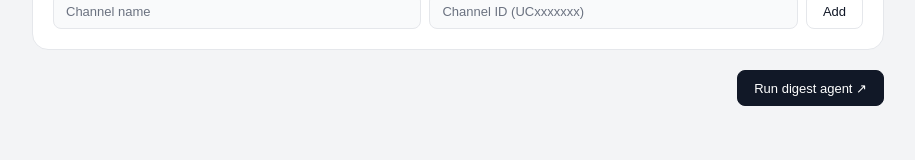
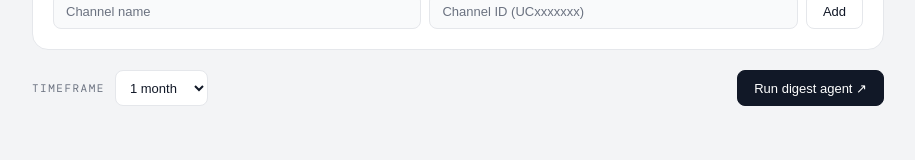
Before and after one commit to marksdean/ytdigest, a Next.js app: page / in a window 1280 px wide. Shown: the part 299-459 px from the top of the page, without its empty margins (182-1097 px from the left). Built offline with nearby package versions, Linux system fonts and the light colour scheme.

Commit message:
Added Timeframe Filtering

```diff
--- a/src/app/api/youtube/route.js
+++ b/src/app/api/youtube/route.js
@@ -25,8 +25,8 @@ export async function GET(req) {
         return NextResponse.json({ videos: [] });
     }
 
-    // Get the latest 3 videos per channel to prevent overwhelming the LLM payload
-    const entries = result.feed.entry.slice(0, 3);
+    // Get up to 15 recent videos per channel
+    const entries = result.feed.entry.slice(0, 15);
     const authorName = result.feed.author?.[0]?.name?.[0] || 'Unknown Author';
 
     const videos = entries.map(entry => {
--- a/src/app/page.js
+++ b/src/app/page.js
@@ -103,7 +103,7 @@ const INITIAL_CHANNELS = [
   { id: "UCLn-p0U5rD5q0EemikmX6_w", name: "The Keys Coach" }
 ];
 
-async function runAgent({ channels, onStatus, onVideo }) {
+async function runAgent({ channels, since, onStatus, onVideo }) {
   onStatus("Fetching real videos from YouTube RSS...", "running");
 
   let allVideos = [];
@@ -125,7 +125,24 @@ async function runAgent({ channels, onStatus, onVideo }) {
     throw new Error("Could not fetch any videos from the provided channels. Ensure IDs are correct.");
   }
 
-  allVideos = allVideos.slice(0, 12);
+  const now = new Date();
+  allVideos = allVideos.filter(v => {
+    if (since === "All time") return true;
+    const pubDate = new Date(v.publishedAt);
+    const diffDays = (now - pubDate) / (1000 * 60 * 60 * 24);
+    if (since === "24 hours") return diffDays <= 1;
+    if (since === "3 days") return diffDays <= 3;
+    if (since === "7 days") return diffDays <= 7;
+    if (since === "1 month") return diffDays <= 30;
+    if (since === "1 year") return diffDays <= 365;
+    return true;
+  });
+
+  if (allVideos.length === 0) {
+    throw new Error(`No videos found matching the "${since}" timeframe.`);
+  }
+
+  allVideos = allVideos.slice(0, 25);
 
   const videoContext = allVideos.map((v, i) =>
     `[Video ${i + 1}] ID: ${v.videoId} | Channel: ${v.author} | Title: ${v.title} | Published: ${v.publishedAt}\nDescription: ${v.description.substring(0, 350)}...`
@@ -196,6 +213,7 @@ export default function App() {
   const [channels, setChannels] = useState(INITIAL_CHANNELS);
   const [newName, setNewName] = useState("");
   const [newId, setNewId] = useState("");
+  const [since, setSince] = useState("1 month");
   const [running, setRunning] = useState(false);
   const [status, setStatus] = useState(null);
   const [statusType, setStatusType] = useState("running");
@@ -219,6 +237,7 @@ export default function App() {
     try {
       await runAgent({
         channels,
+        since,
         onStatus: (msg, type) => { setStatus(msg); setStatusType(type); },
         onVideo: (v) => setVideos(prev => [...prev, v]),
       });
@@ -261,7 +280,18 @@ export default function App() {
           </div>
         </div>
 
-        <div style={{ display: "flex", gap: 10, alignItems: "center", marginBottom: "1.25rem", flexWrap: "wrap", justifyContent: "flex-end" }}>
+        <div style={{ display: "flex", gap: 10, alignItems: "center", marginBottom: "1.25rem", flexWrap: "wrap" }}>
+          <div className="section-label" style={{ margin: 0, whiteSpace: "nowrap" }}>Timeframe</div>
+          <select value={since} onChange={e => setSince(e.target.value)}
+            style={{ height: 36, padding: "0 10px", background: "var(--color-background-primary)", border: "0.5px solid var(--color-border-secondary)", borderRadius: "var(--border-radius-md)", fontSize: 13, color: "var(--color-text-primary)", outline: "none" }}>
+            <option>24 hours</option>
+            <option>3 days</option>
+            <option>7 days</option>
+            <option>1 month</option>
+            <option>1 year</option>
+            <option>All time</option>
+          </select>
+          <div style={{ flex: 1 }} />
           <button
             className="btn primary"
             onClick={handleRun}
```
